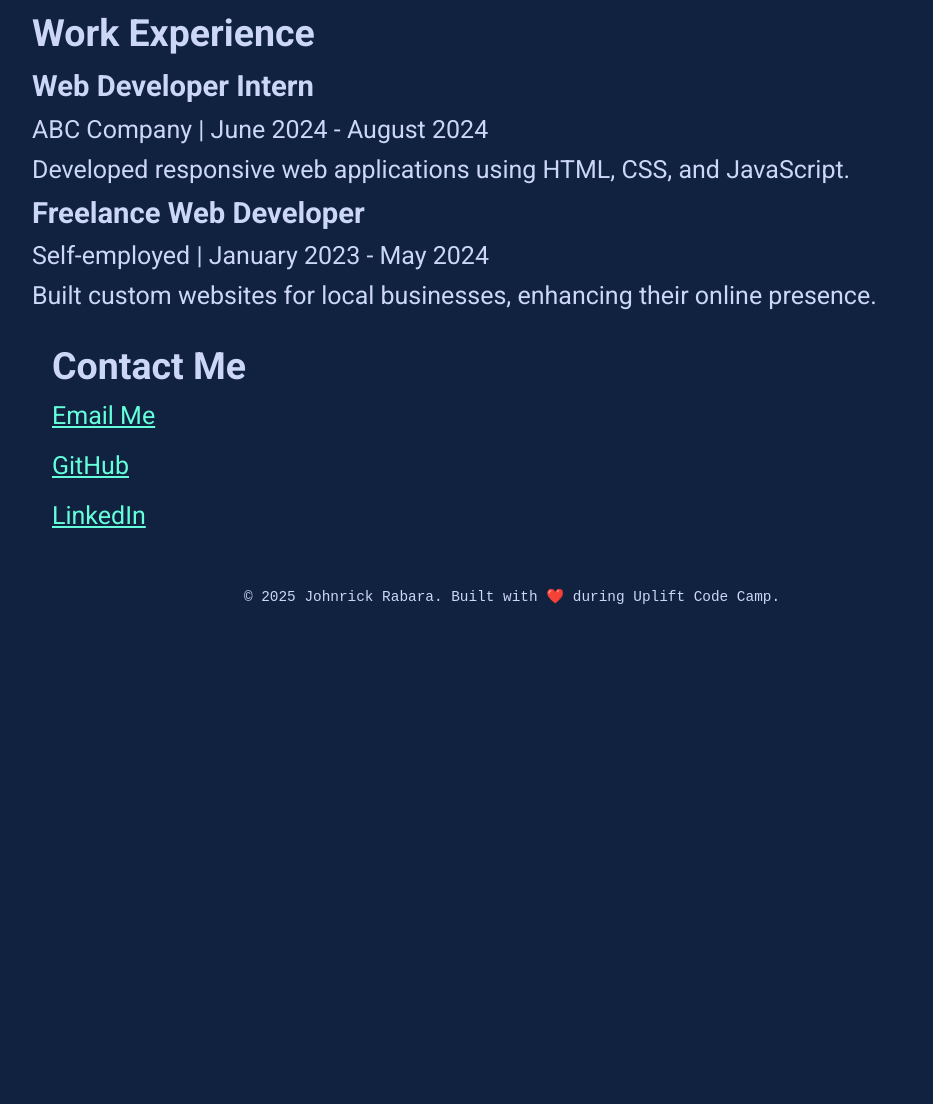
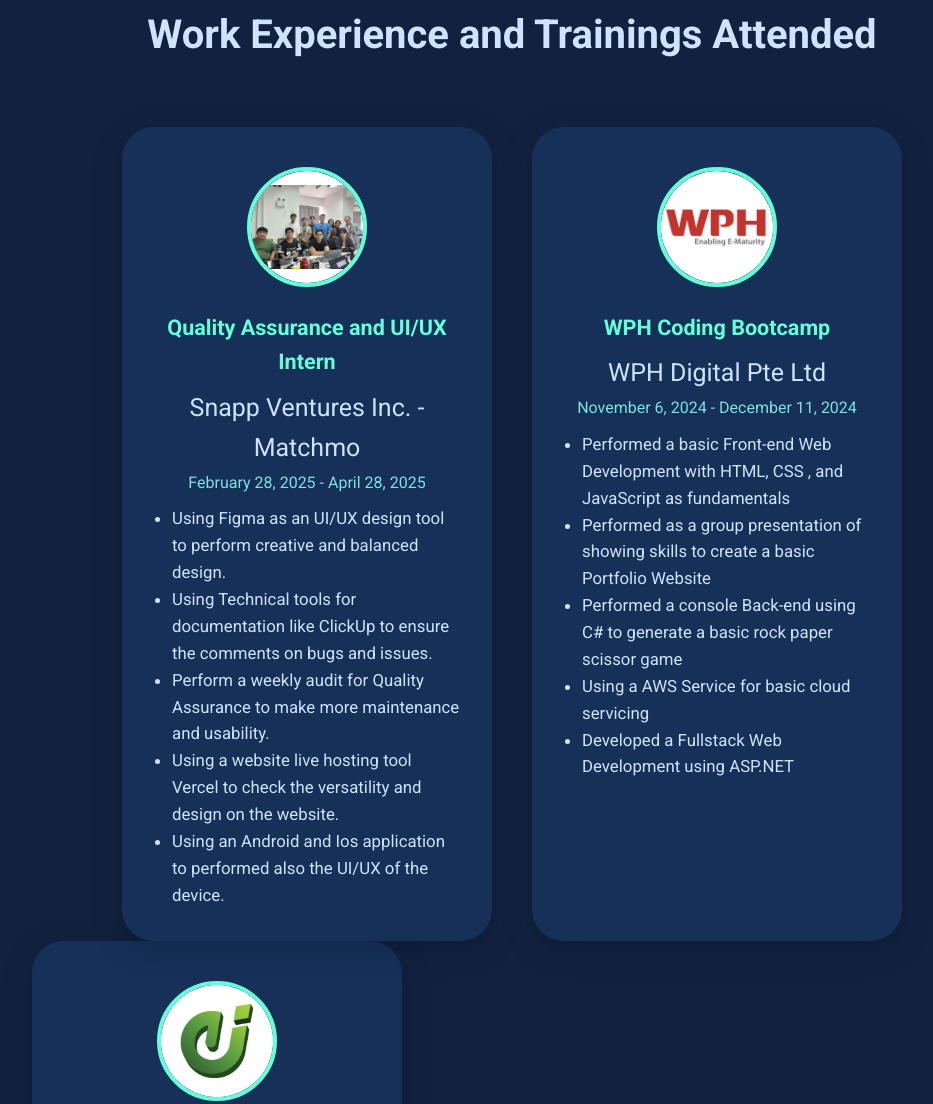
Before and after one commit to RollyTheBeginner/Group1-Frontend, a plain HTML site: page Portfolio Website.html in a window 1280 px wide. Shown: the part 876-1980 px from the top of the page, without its empty margins (128-1061 px from the left). Before the commit the page ends 1525 px from the top, so only its background shows below. Drawn offline with Linux system fonts and the light colour scheme.

Commit message:
modified:   Portfolio Website.html

```diff
--- a/Portfolio Website.html
+++ b/Portfolio Website.html
@@ -99,20 +99,62 @@
     </div>
   </section>
 
-  <section id="work" class="work">
-    <h2>Work Experience</h2>
-    <div class="work-experience">
-      <div class="work-item">
-        <h3>Web Developer Intern</h3>
-        <p>ABC Company | June 2024 - August 2024</p>
-        <p>Developed responsive web applications using HTML, CSS, and JavaScript.</p>
+<section id="work" class="work">
+  <h2 style="text-align:center; font-size:2.5rem; font-weight:700; margin-bottom:60px; color:#cfe3ff;">Work Experience and Trainings Attended</h2>
+  <div class="work-experience-cards">
+    <div class="work-card">
+      <div class="work-card-img">
+        <img src="images/Team.jpg" alt="Quality Assurance and UI/UX Intern" />
       </div>
-      <div class="work-item">
-        <h3>Freelance Web Developer</h3>
-        <p>Self-employed | January 2023 - May 2024</p>
-        <p>Built custom websites for local businesses, enhancing their online presence.</p>
+      <div class="work-card-content">
+        <h3>Quality Assurance and UI/UX Intern</h3>
+        <p class="company">Snapp Ventures Inc. - Matchmo</p>
+        <p class="date">February 28, 2025 - April 28, 2025</p>
+        <ul>
+          <li>Using Figma as an UI/UX design tool to perform creative and balanced design.</li>
+          <li>Using Technical tools for documentation like ClickUp to ensure the comments on bugs and issues.</li>
+          <li>Perform a weekly audit for Quality Assurance to make more maintenance and usability.</li>
+          <li>Using a website live hosting tool Vercel to check the versatility and design on the website.</li>
+          <li>Using an Android and Ios application to performed also the UI/UX of the device.</li>
+        </ul>
       </div>
     </div>
+    <div class="work-card">
+      <div class="work-card-img">
+        <img src="images/WPH.jpg" alt="Freelance Web Developer" />
+      </div>
+      <div class="work-card-content">
+        <h3>WPH Coding Bootcamp</h3>
+        <p class="company">WPH Digital Pte Ltd</p>
+        <p class="date">November 6, 2024 - December 11, 2024</p>
+        <ul>
+          <li>Performed a basic Front-end Web Development with HTML, CSS , and JavaScript as fundamentals</li>
+          <li>Performed as a group presentation of showing skills to create a basic Portfolio Website</li>
+          <li>Performed a console Back-end using C# to generate a basic rock paper scissor game</li>
+          <li>Using a AWS Service for basic cloud servicing</li>
+          <li>Developed a Fullstack Web Development using ASP.NET</li>
+        </ul>
+      </div>
+    </div>
+  </div>
+      <div class="work-card">
+      <div class="work-card-img">
+        <img src="images/Joysis.jpg" alt="Freelance Web Developer" />
+      </div>
+      <div class="work-card-content">
+        <h3>JAVA PROGRAMMING NCIII</h3>
+        <p class="company">Joysis TVI </p>
+        <p class="date">August 22, 2024 - November 11, 2024</p>
+        <ul>
+          <li>Performed a training under extensive program to code JAVA</li>
+          <li>Performed as a group to create Attendance Monitoring System as served as group project</li>
+          <li>Tasked to do assignments on Object Oriented, Arraylist, and Methods and Classes</li>
+          <li>Basic fundamentals of JAVA learned from the trainer</li>
+        </ul>
+      </div>
+    </div>
+  </div>
+</section>
 
 
 
--- a/portfolio-style.css
+++ b/portfolio-style.css
@@ -286,3 +286,92 @@
     gap: 10px;
   }
 }
+
+.work-experience-cards {
+  display: flex;
+  flex-wrap: wrap;
+  gap: 40px;
+  justify-content: center;
+  align-items: stretch;
+}
+
+.work-card {
+  background: rgba(23, 49, 90, 0.95);
+  border-radius: 32px;
+  box-shadow: 0 8px 32px 0 rgba(0,0,0,0.18);
+  padding: 40px 32px 32px 32px;
+  max-width: 370px;
+  width: 100%;
+  display: flex;
+  flex-direction: column;
+  align-items: center;
+  transition: transform 0.25s, box-shadow 0.25s;
+  text-align: center;
+}
+
+.work-card:hover {
+  transform: translateY(-10px) scale(1.03);
+  box-shadow: 0 16px 48px 0 rgba(100,255,218,0.12);
+}
+
+.work-card-img {
+  width: 120px;
+  height: 120px;
+  margin-bottom: 24px;
+  border-radius: 50%;
+  overflow: hidden;
+  border: 4px solid #64ffda;
+  background: #112240;
+  display: flex;
+  align-items: center;
+  justify-content: center;
+}
+
+.work-card-img img {
+  width: 100%;
+  height: 100%;
+  object-fit: contain;
+  display: block;
+  border-radius: 50%;
+  background: #fff;
+}
+
+.work-card-content h3 {
+  color: #64ffda;
+  font-size: 1.35rem;
+  font-weight: 700;
+  margin-bottom: 8px;
+}
+
+.work-card-content .company {
+  color: #cfe3ff;
+  font-weight: 500;
+  margin-bottom: 2px;
+}
+
+.work-card-content .date {
+  color: #7be1e1;
+  font-size: 1rem;
+  margin-bottom: 10px;
+}
+
+.work-card-content ul {
+  color: #cfe3ff;
+  font-size: 1.05rem;
+  text-align: left;
+  margin: 0 auto;
+  padding-left: 18px;
+  margin-bottom: 0;
+}
+
+@media (max-width: 900px) {
+  .work-experience-cards {
+    flex-direction: column;
+    align-items: center;
+    gap: 32px;
+  }
+  .work-card {
+    max-width: 95vw;
+    padding: 28px 8vw 24px 8vw;
+  }
+}
```
Also changed, not shown: images/Joysis.jpg (added), images/Team.jpg (added), images/WPH.jpg (added).
